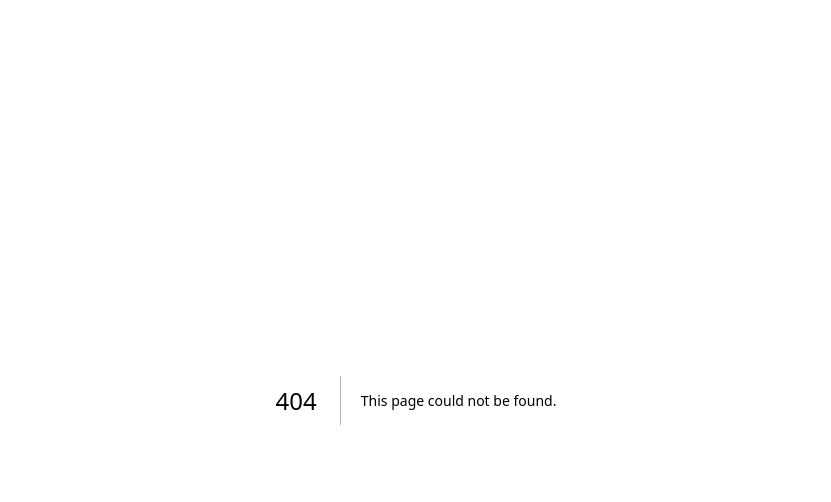
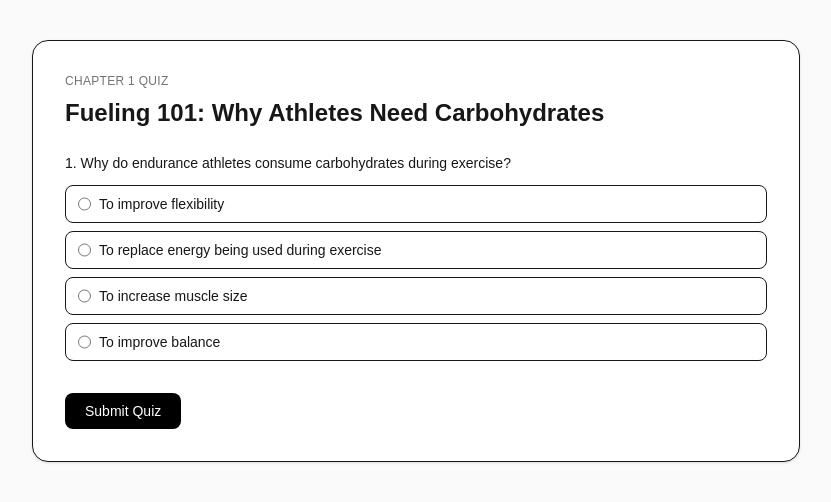
Before and after one commit to jsegeleski/Phf-training, a Next.js app: page /quiz/1 in a window 1280 px wide. Before the commit this address had no page. Shown: the top 502 px of the page, without its empty margins (224-1055 px from the left). Built offline with nearby package versions, Linux system fonts and the light colour scheme; no server answers.

Commit message:
Initial PFH training app

```diff
--- /dev/null
+++ b/app/complete/page.tsx
@@ -0,0 +1,15 @@
+export default function CompletePage() {
+  return (
+    <main className="min-h-screen bg-neutral-50 flex items-center justify-center px-4">
+      <div className="w-full max-w-md bg-white border rounded-2xl p-8 shadow-sm text-center">
+        <h1 className="text-2xl font-semibold mb-3">
+          Training Complete
+        </h1>
+
+        <p className="text-sm text-neutral-600">
+          You have completed the Precision Fuel & Hydration staff training.
+        </p>
+      </div>
+    </main>
+  );
+}
--- a/app/page.tsx
+++ b/app/page.tsx
@@ -1,65 +1,59 @@
-import Image from "next/image";
+"use client";
+
+import { useState } from "react";
+import { supabase } from "@/lib/supabase";
 
 export default function Home() {
+  const [name, setName] = useState("");
+  const [loading, setLoading] = useState(false);
+
+  async function startTraining() {
+    if (!name.trim()) return;
+
+    setLoading(true);
+
+    const { data, error } = await supabase
+      .from("staff_sessions")
+      .insert({ name: name.trim() })
+      .select()
+      .single();
+
+    if (error) {
+      alert("Something went wrong. Try again.");
+      setLoading(false);
+      return;
+    }
+
+    localStorage.setItem("pfh_session_id", data.id);
+    window.location.href = "/training";
+  }
+
   return (
-    <div className="flex flex-col flex-1 items-center justify-center bg-zinc-50 font-sans dark:bg-black">
-      <main className="flex flex-1 w-full max-w-3xl flex-col items-center justify-between py-32 px-16 bg-white dark:bg-black sm:items-start">
-        <Image
-          className="dark:invert"
-          src="/next.svg"
-          alt="Next.js logo"
-          width={100}
-          height={20}
-          priority
+    <main className="min-h-screen bg-neutral-50 flex items-center justify-center px-4">
+      <div className="w-full max-w-md bg-white border rounded-2xl p-8 shadow-sm">
+        <h1 className="text-2xl font-semibold mb-2">
+          Precision Fuel & Hydration Training
+        </h1>
+
+        <p className="text-sm text-neutral-600 mb-6">
+          Enter your name to begin the staff product training.
+        </p>
+
+        <input
+          className="w-full border rounded-lg px-3 py-2 text-sm mb-4"
+          placeholder="Your name"
+          value={name}
+          onChange={(e) => setName(e.target.value)}
         />
-        <div className="flex flex-col items-center gap-6 text-center sm:items-start sm:text-left">
-          <h1 className="max-w-xs text-3xl font-semibold leading-10 tracking-tight text-black dark:text-zinc-50">
-            To get started, edit the page.tsx file.
-          </h1>
-          <p className="max-w-md text-lg leading-8 text-zinc-600 dark:text-zinc-400">
-            Looking for a starting point or more instructions? Head over to{" "}
-            <a
-              href="https://vercel.com/templates?framework=next.js&utm_source=create-next-app&utm_medium=appdir-template-tw&utm_campaign=create-next-app"
-              className="font-medium text-zinc-950 dark:text-zinc-50"
-            >
-              Templates
-            </a>{" "}
-            or the{" "}
-            <a
-              href="https://nextjs.org/learn?utm_source=create-next-app&utm_medium=appdir-template-tw&utm_campaign=create-next-app"
-              className="font-medium text-zinc-950 dark:text-zinc-50"
-            >
-              Learning
-            </a>{" "}
-            center.
-          </p>
-        </div>
-        <div className="flex flex-col gap-4 text-base font-medium sm:flex-row">
-          <a
-            className="flex h-12 w-full items-center justify-center gap-2 rounded-full bg-foreground px-5 text-background transition-colors hover:bg-[#383838] dark:hover:bg-[#ccc] md:w-[158px]"
-            href="https://vercel.com/new?utm_source=create-next-app&utm_medium=appdir-template-tw&utm_campaign=create-next-app"
-            target="_blank"
-            rel="noopener noreferrer"
-          >
-            <Image
-              className="dark:invert"
-              src="/vercel.svg"
-              alt="Vercel logomark"
-              width={16}
-              height={16}
-            />
-            Deploy Now
-          </a>
-          <a
-            className="flex h-12 w-full items-center justify-center rounded-full border border-solid border-black/[.08] px-5 transition-colors hover:border-transparent hover:bg-black/[.04] dark:border-white/[.145] dark:hover:bg-[#1a1a1a] md:w-[158px]"
-            href="https://nextjs.org/docs?utm_source=create-next-app&utm_medium=appdir-template-tw&utm_campaign=create-next-app"
-            target="_blank"
-            rel="noopener noreferrer"
-          >
-            Documentation
-          </a>
-        </div>
-      </main>
-    </div>
+
+        <button
+          onClick={startTraining}
+          disabled={loading}
+          className="w-full bg-black text-white rounded-lg py-2 text-sm font-medium"
+        >
+          {loading ? "Starting..." : "Start Training"}
+        </button>
+      </div>
+    </main>
   );
 }
--- /dev/null
+++ b/app/quiz/[chapter]/page.tsx
@@ -0,0 +1,122 @@
+"use client";
+
+import { useState } from "react";
+import { chapters } from "@/lib/course";
+import { supabase } from "@/lib/supabase";
+
+export default function QuizPage({
+  params,
+}: {
+  params: { chapter: string };
+}) {
+  const chapterId = Number(params.chapter);
+  const chapter = chapters.find((c) => c.id === chapterId);
+
+  const [answers, setAnswers] = useState<Record<number, string>>({});
+  const [loading, setLoading] = useState(false);
+
+  if (!chapter) return null;
+
+  async function submitQuiz() {
+    const sessionId = localStorage.getItem("pfh_session_id");
+
+    if (!sessionId) {
+      window.location.href = "/";
+      return;
+    }
+
+    let score = 0;
+
+    chapter.questions.forEach((q, index) => {
+      if (answers[index] === q.answer) score++;
+    });
+
+    const total = chapter.questions.length;
+    const passed = score === total;
+
+    setLoading(true);
+
+    await supabase.from("chapter_attempts").insert({
+      session_id: sessionId,
+      chapter_number: chapter.id,
+      score,
+      total,
+      passed,
+    });
+
+    if (passed) {
+      const nextChapter = chapter.id + 1;
+
+      if (nextChapter > chapters.length) {
+        await supabase
+          .from("staff_sessions")
+          .update({
+            completed: true,
+            completed_at: new Date().toISOString(),
+          })
+          .eq("id", sessionId);
+
+        window.location.href = "/complete";
+      } else {
+        await supabase
+          .from("staff_sessions")
+          .update({ current_chapter: nextChapter })
+          .eq("id", sessionId);
+
+        window.location.href = "/training";
+      }
+    } else {
+      localStorage.setItem("pfh_last_score", `${score}/${total}`);
+      window.location.href = "/training";
+    }
+  }
+
+  return (
+    <main className="min-h-screen bg-neutral-50 px-4 py-10">
+      <div className="max-w-3xl mx-auto bg-white border rounded-2xl p-8 shadow-sm">
+        <p className="text-xs uppercase tracking-wide text-neutral-500 mb-2">
+          Chapter {chapter.id} Quiz
+        </p>
+
+        <h1 className="text-2xl font-semibold mb-6">{chapter.title}</h1>
+
+        <div className="space-y-8">
+          {chapter.questions.map((q, index) => (
+            <div key={index}>
+              <p className="text-sm font-medium mb-3">
+                {index + 1}. {q.question}
+              </p>
+
+              <div className="space-y-2">
+                {q.options.map((option) => (
+                  <label
+                    key={option}
+                    className="flex gap-2 text-sm border rounded-lg px-3 py-2 cursor-pointer"
+                  >
+                    <input
+                      type="radio"
+                      name={`question-${index}`}
+                      value={option}
+                      onChange={() =>
+                        setAnswers((prev) => ({ ...prev, [index]: option }))
+                      }
+                    />
+                    {option}
+                  </label>
+                ))}
+              </div>
+            </div>
+          ))}
+        </div>
+
+        <button
+          onClick={submitQuiz}
+          disabled={loading}
+          className="mt-8 bg-black text-white rounded-lg px-5 py-2 text-sm font-medium"
+        >
+          {loading ? "Submitting..." : "Submit Quiz"}
+        </button>
+      </div>
+    </main>
+  );
+}
--- /dev/null
+++ b/app/training/page.tsx
@@ -0,0 +1,68 @@
+"use client";
+
+import { useEffect, useState } from "react";
+import { chapters } from "@/lib/course";
+import { supabase } from "@/lib/supabase";
+
+export default function TrainingPage() {
+  const [chapterNumber, setChapterNumber] = useState(1);
+  const [lastScore, setLastScore] = useState<string | null>(null);
+
+  useEffect(() => {
+    const storedScore = localStorage.getItem("pfh_last_score");
+    if (storedScore) {
+      setLastScore(storedScore);
+      localStorage.removeItem("pfh_last_score");
+    }
+
+    const sessionId = localStorage.getItem("pfh_session_id");
+    if (!sessionId) {
+      window.location.href = "/";
+      return;
+    }
+
+    supabase
+      .from("staff_sessions")
+      .select("current_chapter")
+      .eq("id", sessionId)
+      .single()
+      .then(({ data }) => {
+        if (data?.current_chapter) {
+          setChapterNumber(data.current_chapter);
+        }
+      });
+  }, []);
+
+  const chapter = chapters.find((c) => c.id === chapterNumber);
+
+  if (!chapter) return null;
+
+  return (
+    <main className="min-h-screen bg-neutral-50 px-4 py-10">
+      <div className="max-w-3xl mx-auto bg-white border rounded-2xl p-8 shadow-sm">
+        <p className="text-xs uppercase tracking-wide text-neutral-500 mb-2">
+          Chapter {chapter.id} of {chapters.length}
+        </p>
+
+        <h1 className="text-2xl font-semibold mb-6">{chapter.title}</h1>
+
+        {lastScore && (
+          <div className="mb-6 rounded-lg border border-red-200 bg-red-50 p-4 text-sm text-red-700">
+            You scored {lastScore}. Please review this chapter and try again.
+          </div>
+        )}
+
+        <div className="prose prose-sm max-w-none text-neutral-800 whitespace-pre-line">
+          {chapter.content}
+        </div>
+
+        <button
+          onClick={() => (window.location.href = `/quiz/${chapter.id}`)}
+          className="mt-8 bg-black text-white rounded-lg px-5 py-2 text-sm font-medium"
+        >
+          Start Chapter Quiz
+        </button>
+      </div>
+    </main>
+  );
+}
--- /dev/null
+++ b/lib/course.ts
@@ -0,0 +1,29 @@
+export const chapters = [
+  {
+    id: 1,
+    title: "Fueling 101: Why Athletes Need Carbohydrates",
+    content: `
+When most people think about endurance sports, they think about fitness, training, or equipment. But one of the biggest factors affecting performance is fueling.
+
+When an athlete runs, rides, hikes, skis, or competes for a long period of time, their body needs energy. While the body can use both fat and carbohydrate as fuel, carbohydrate is the preferred fuel source during harder efforts because it can be turned into usable energy much more quickly.
+
+The body stores carbohydrate in the muscles and liver in the form of glycogen. You can think of glycogen as the body's readily available fuel tank. Unfortunately, that fuel tank is limited.
+
+For many athletes, glycogen stores begin to become significantly depleted after roughly 90 to 120 minutes of hard exercise. When that happens, power output often drops, pace slows, and fatigue becomes much more noticeable.
+
+This is why endurance athletes consume carbohydrates during exercise.
+`,
+    questions: [
+      {
+        question: "Why do endurance athletes consume carbohydrates during exercise?",
+        options: [
+          "To improve flexibility",
+          "To replace energy being used during exercise",
+          "To increase muscle size",
+          "To improve balance",
+        ],
+        answer: "To replace energy being used during exercise",
+      },
+    ],
+  },
+];
--- /dev/null
+++ b/lib/supabase.ts
@@ -0,0 +1,6 @@
+import { createClient } from "@supabase/supabase-js";
+
+const supabaseUrl = process.env.NEXT_PUBLIC_SUPABASE_URL!;
+const supabaseAnonKey = process.env.NEXT_PUBLIC_SUPABASE_ANON_KEY!;
+
+export const supabase = createClient(supabaseUrl, supabaseAnonKey);
--- a/package.json
+++ b/package.json
@@ -9,6 +9,7 @@
     "lint": "eslint"
   },
   "dependencies": {
+    "@supabase/supabase-js": "^2.108.1",
     "next": "16.2.7",
     "react": "19.2.4",
     "react-dom": "19.2.4"
```
Also changed, not shown: 1 other file (tests, documents, lock files or other folders).
